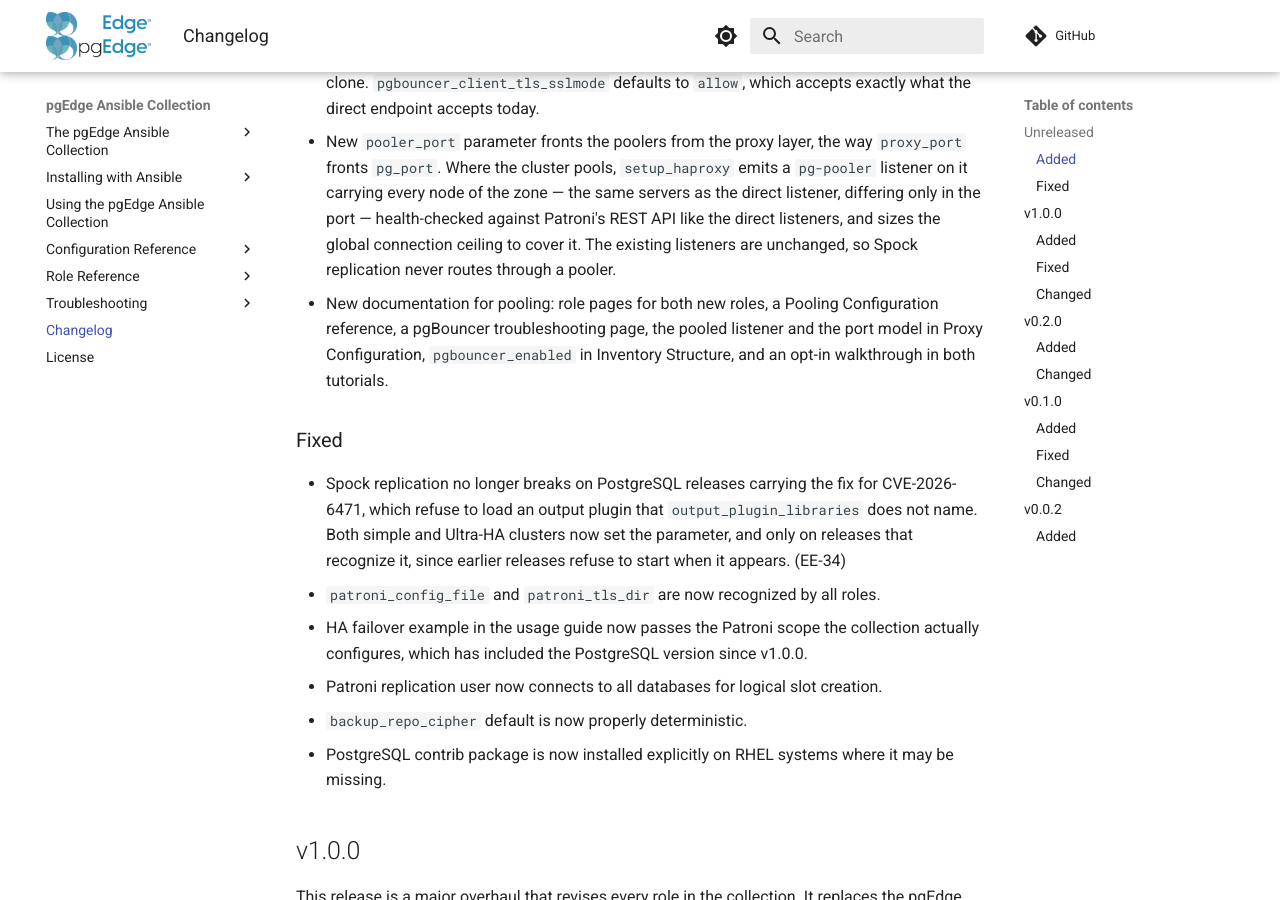
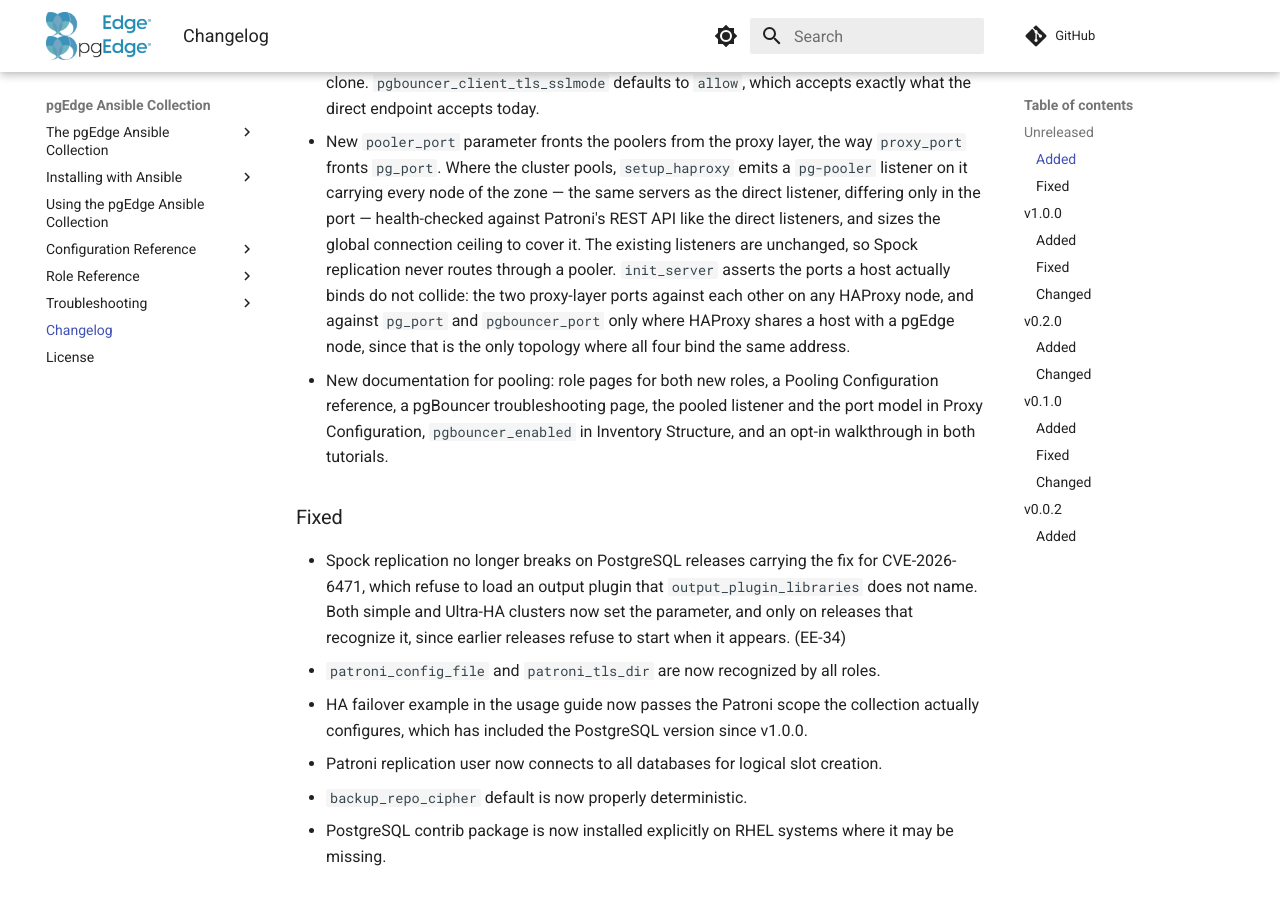
Before and after one commit to pgEdge/pgedge-ansible, an MkDocs documentation site: the page built from docs/CHANGELOG.md, in a window 1280 px wide and 900 px high, scrolled down 1723 px. Built offline with MkDocs 1.6.1 and Material for MkDocs 9.7.7, drawn with Linux system fonts in a browser that asks for light colours; comment, search, counter and statistics services are not loaded.

Commit message:
init_server: check every port pair a host actually binds
On a host in both the pgedge and haproxy groups all four ports bind the same
address, and proxy_port was never checked against pgbouncer_port, so an
inventory could give the two the same value and only find out when HAProxy
failed to bind. Add that pair.

Splitting the assertion in two also gives a dedicated HAProxy node the one
check that applies to it. It binds proxy_port and pooler_port and nothing
else, so those must differ there, but the combined assertion was gated on
co-residency with a pgEdge node and skipped such a host entirely. Its
pooler_port matching the pgbouncer_port of a node it merely fronts is not a
collision, and the shared 6432 default stays the ordinary case.

Co-Authored-By: Claude Opus 5 (1M context) <noreply@anthropic.com>

```diff
--- a/docs/CHANGELOG.md
+++ b/docs/CHANGELOG.md
@@ -78,7 +78,11 @@ and this project adheres to [Semantic Versioning](https://semver.org/spec/v2.0.0
   same servers as the direct listener, differing only in the port —
   health-checked against Patroni's REST API like the direct listeners, and
   sizes the global connection ceiling to cover it. The existing listeners are
-  unchanged, so Spock replication never routes through a pooler.
+  unchanged, so Spock replication never routes through a pooler. `init_server`
+  asserts the ports a host actually binds do not collide: the two proxy-layer
+  ports against each other on any HAProxy node, and against `pg_port` and
+  `pgbouncer_port` only where HAProxy shares a host with a pgEdge node, since
+  that is the only topology where all four bind the same address.
 - New documentation for pooling: role pages for both new roles, a Pooling
   Configuration reference, a pgBouncer troubleshooting page, the pooled
   listener and the port model in Proxy Configuration, `pgbouncer_enabled` in
```
Also changed, not shown: docs/configuration/proxy.md (+4 -1 lines), 1 other file.
